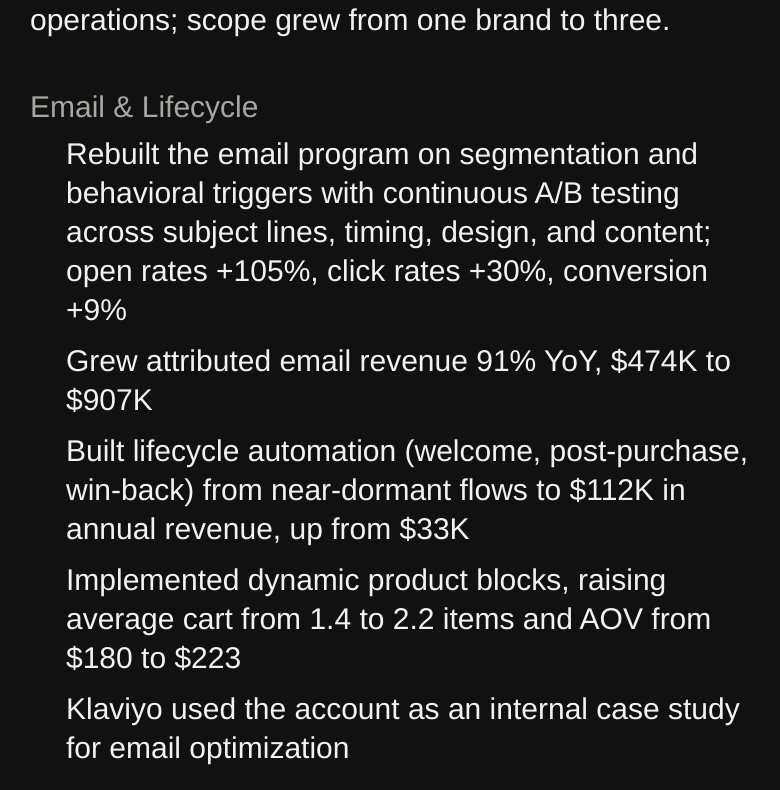
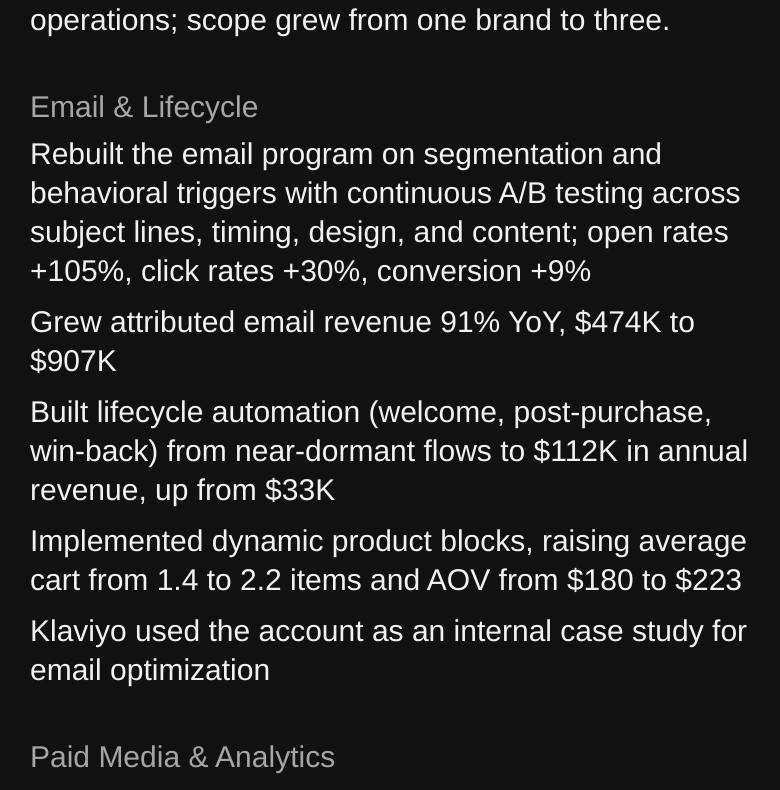
Before and after one commit to pianogoth/christopherparkramos.com, a Next.js app: page /resume in a window 1280 px wide. Shown: the part 1483-2273 px from the top of the page, without its empty margins (0-780 px from the left). Built offline with nearby package versions, Linux system fonts and the light colour scheme.

Commit message:
Flatten resume list hierarchy

```diff
--- a/app/globals.css
+++ b/app/globals.css
@@ -65,8 +65,8 @@ footer > p { max-width: 44ch; margin: 0 0 30px; color: var(--ink); font: inherit
 .resume-role > p { margin: 0 0 30px; }
 .resume-category { margin: 48px 0 0; }
 .resume-category h4 { margin: 0 0 8px; color: var(--secondary); font: inherit; }
-.resume-main ul { margin: 0; padding-left: 1.05em; }
-.resume-main li { margin: 0 0 12px; padding-left: .15em; }
+.resume-main ul { margin: 0; padding-left: 0; list-style: none; }
+.resume-main li { margin: 0 0 12px; }
 
 @media (max-width: 760px) {
   body { font-size: 22px; line-height: 1.28; }
```
Also changed, not shown: 1 other file (tests, documents, lock files or other folders).
